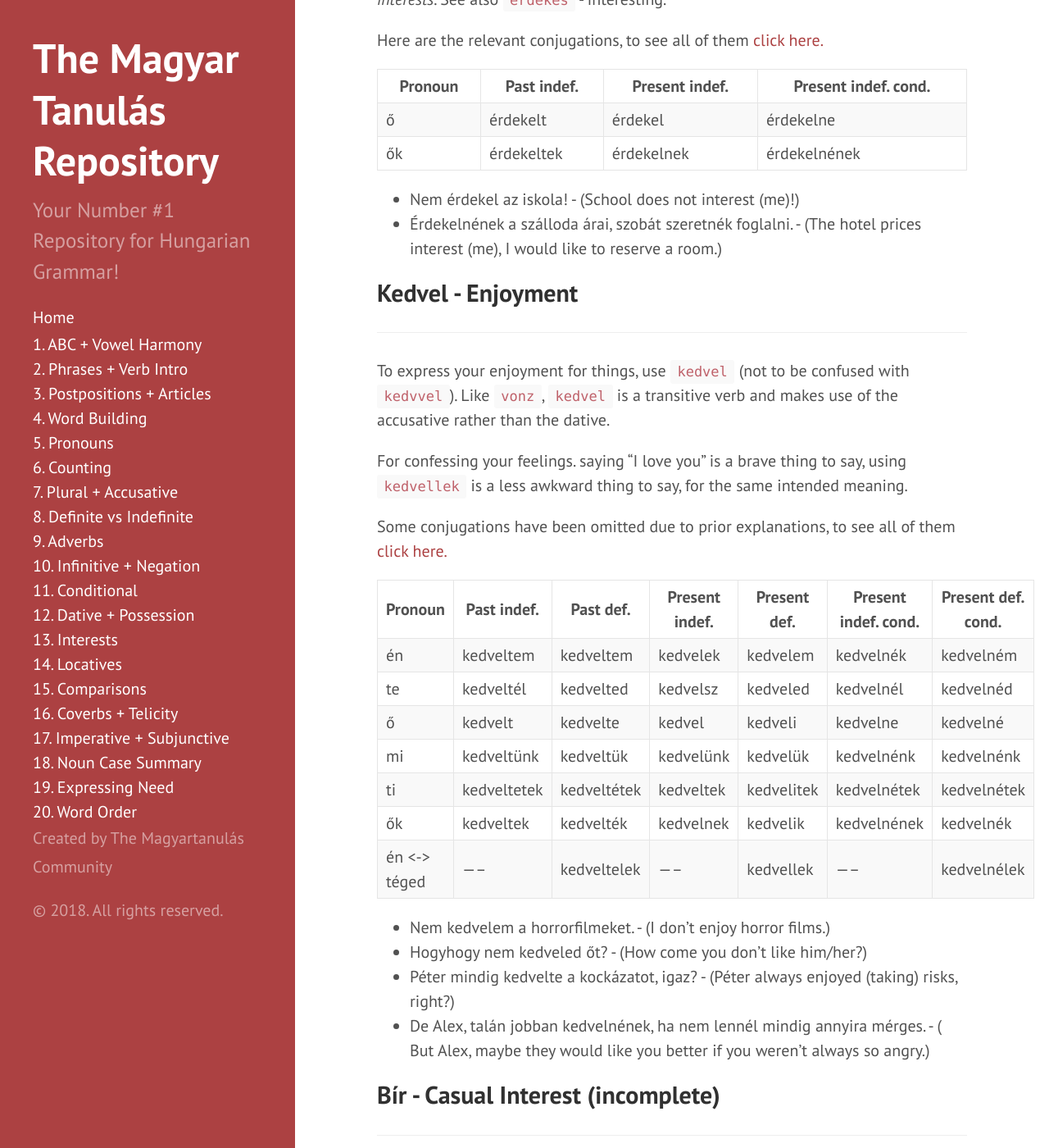
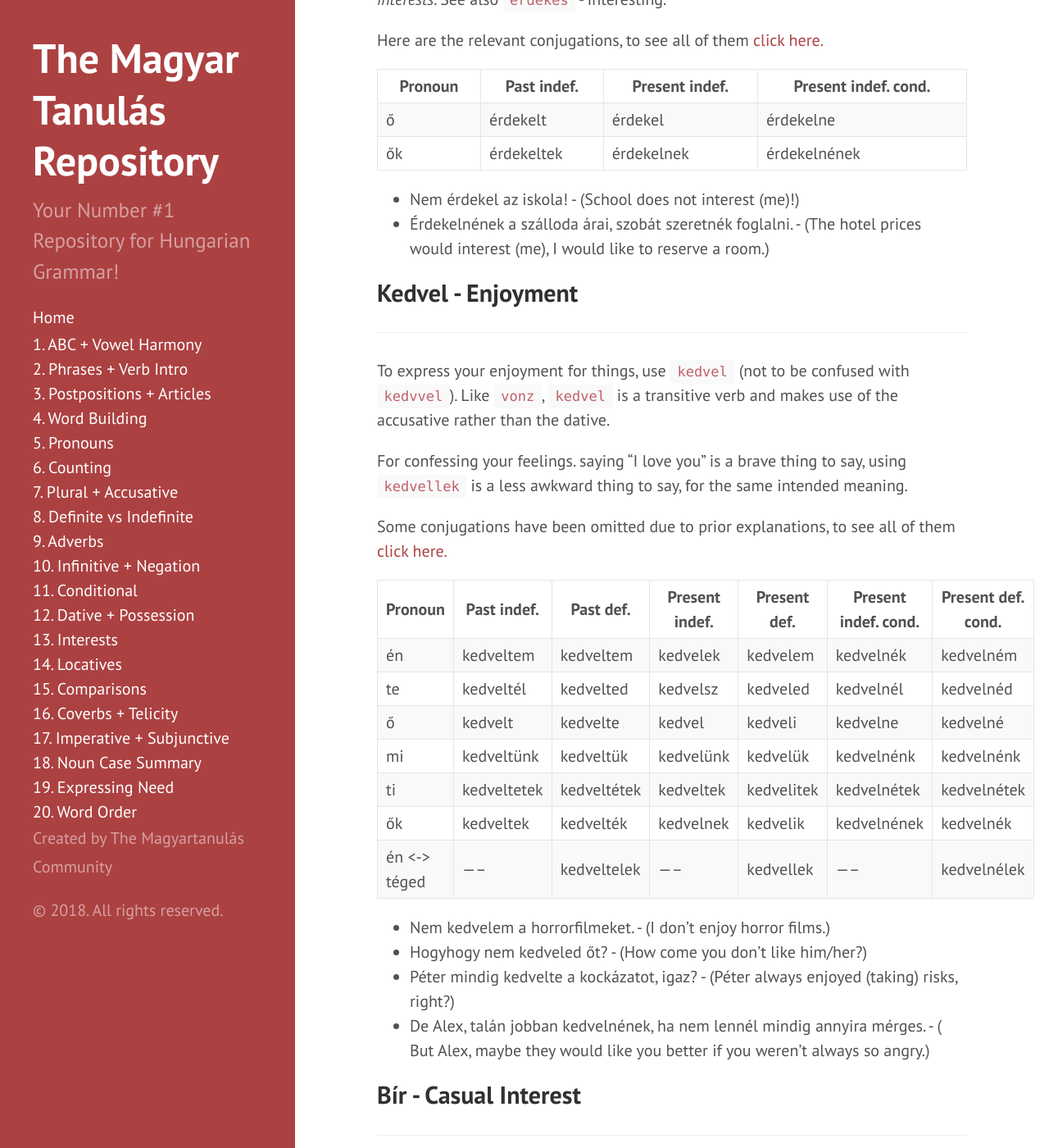
Before and after one commit to Magyartanulas/magyartanulas.github.io, a Jekyll site: the page built from interests.md, in a window 1280 px wide and 1400 px high, scrolled down 3596 px. Shown: the whole window at 82% size. Built offline with Jekyll 4.4.1, drawn with Linux system fonts in a browser that asks for light colours; Markdown is read by kramdown in place of the engine named in the settings.

Commit message:
Update interests.md

```diff
--- a/interests.md
+++ b/interests.md
@@ -99,7 +99,7 @@ Here are the relevant conjugations, to see all of them [click here.](https://coo
 | ők      | érdekeltek  | érdekelnek     | érdekelnének         |
 
 * Nem érdekel az iskola! - (School does not interest (me)!)
-* Érdekelnének a szálloda árai, szobát szeretnék foglalni. - (The hotel prices interest (me), I would like to reserve a room.)
+* Érdekelnének a szálloda árai, szobát szeretnék foglalni. - (The hotel prices would interest (me), I would like to reserve a room.)
 
 ## Kedvel - Enjoyment
 ---
@@ -125,7 +125,7 @@ Some conjugations have been omitted due to prior explanations, to see all of the
 * Péter mindig kedvelte a kockázatot, igaz? - (Péter always enjoyed (taking) risks, right?)
 * De Alex, talán jobban kedvelnének, ha nem lennél mindig annyira mérges. - ( But Alex, maybe they would like you better if you weren't always so angry.)
 
-## Bír - Casual Interest (incomplete)
+## Bír - Casual Interest
 ---
 
 If you casually like something then you can use `bír`, which among other meanings has a meaning which translates closely to *I dig it* but without sounding like slang.
```
